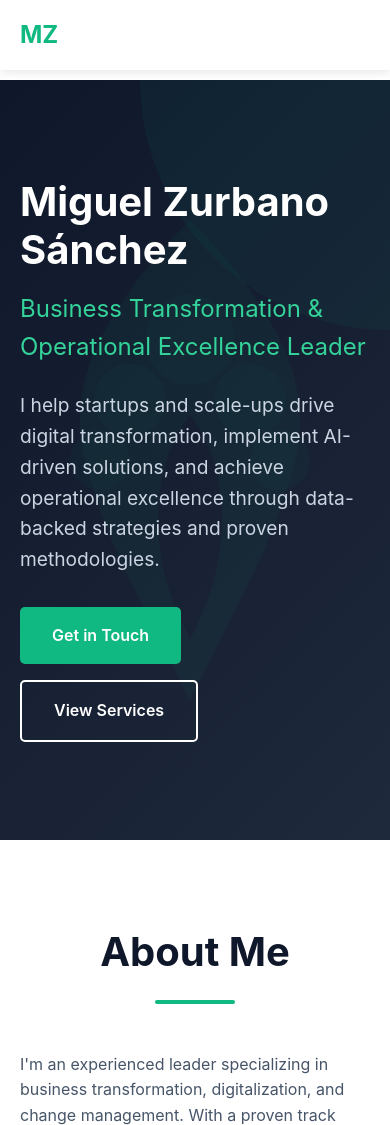
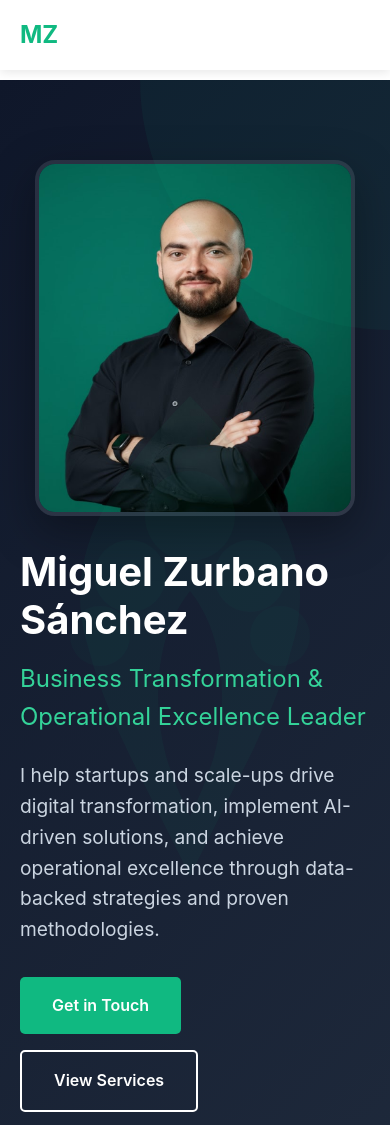
Before and after one commit to migzursan/miguelzs.github.io, a plain HTML site: page index.html in a window 390 px wide. Shown: the top 1125 px of the page. Drawn offline with Linux system fonts and the light colour scheme.

Commit message:
Update index.html

```diff
--- a/index.html
+++ b/index.html
@@ -1,4 +1,5 @@
 
+<!DOCTYPE html>
 <html lang="en">
 <head>
     <meta charset="UTF-8">
@@ -454,6 +455,45 @@
                 display: none;
             }
         }
+
+        /* ==== Hero layout with photo ==== */
+        .hero .container {
+            /* maintain existing container spacing */
+        }
+        .hero-grid {
+            display: grid;
+            grid-template-columns: 420px 1fr;
+            gap: 3rem;
+            align-items: center;
+        }
+        .hero-photo {
+            display: flex;
+            align-items: center;
+            justify-content: center;
+        }
+        .hero-photo img {
+            width: 100%;
+            max-width: 380px;
+            height: auto;
+            border-radius: 20px;
+            box-shadow: 0 15px 45px rgba(0,0,0,0.35);
+            border: 4px solid rgba(255,255,255,0.1);
+            object-fit: cover;
+        }
+        /* Responsive: stack on small screens */
+        @media (max-width: 980px) {
+            .hero-grid {
+                grid-template-columns: 1fr;
+                gap: 2rem;
+            }
+            .hero-photo {
+                order: -1; /* photo first on mobile */
+            }
+            .hero-photo img {
+                max-width: 320px;
+            }
+        }
+
     </style>
 </head>
 <body>
@@ -466,12 +506,13 @@
                 <a href="#experience">Experience</a>
                 <a href="#contact">Contact</a>
             </div>
+            </div>
         </div>
     </nav>
 
     <section class="hero">
         <div class="container">
-            <div class="hero-content">
+            <div class="hero-grid"><div class="hero-photo"><img src="profile.jpg" alt="Miguel Zurbano Sánchez portrait"></div><div class="hero-content">
                 <h1>Miguel Zurbano Sánchez</h1>
                 <h2>Business Transformation & Operational Excellence Leader</h2>
                 <p>
```
